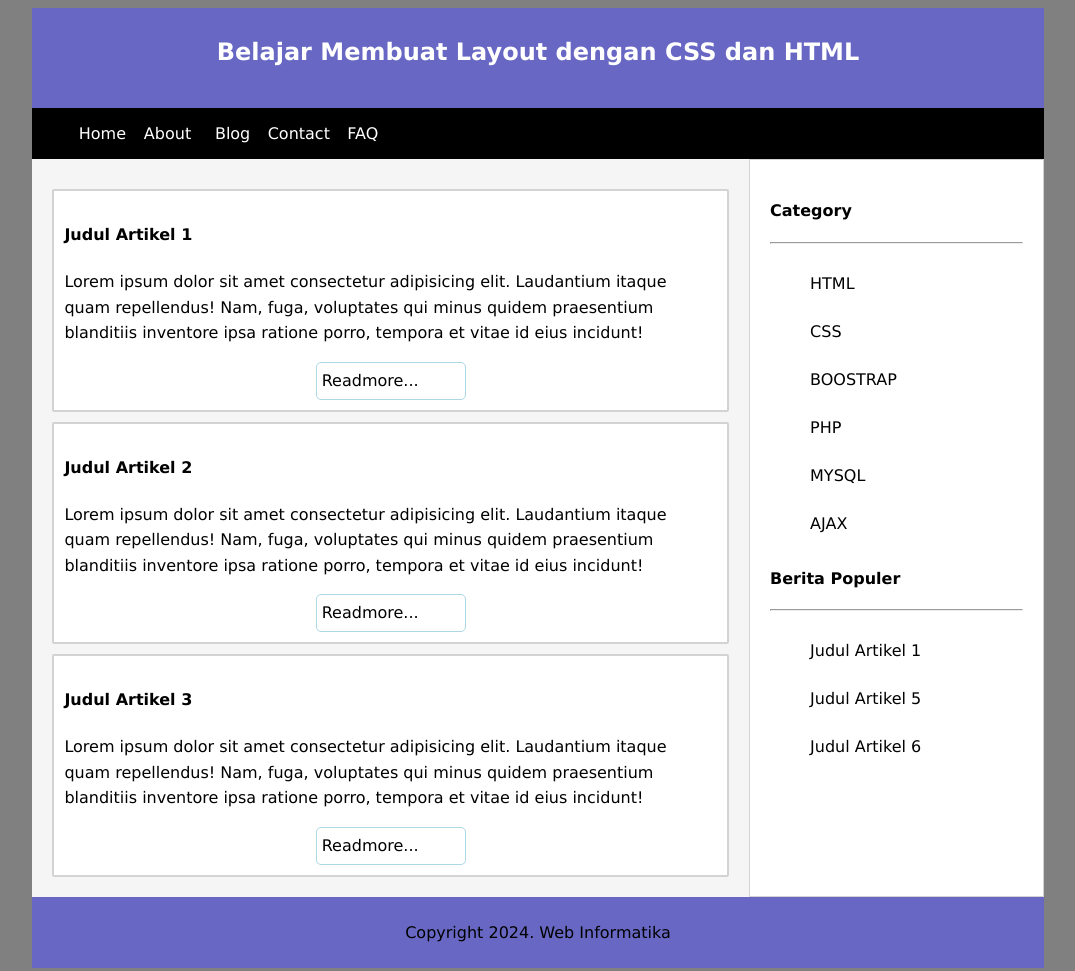
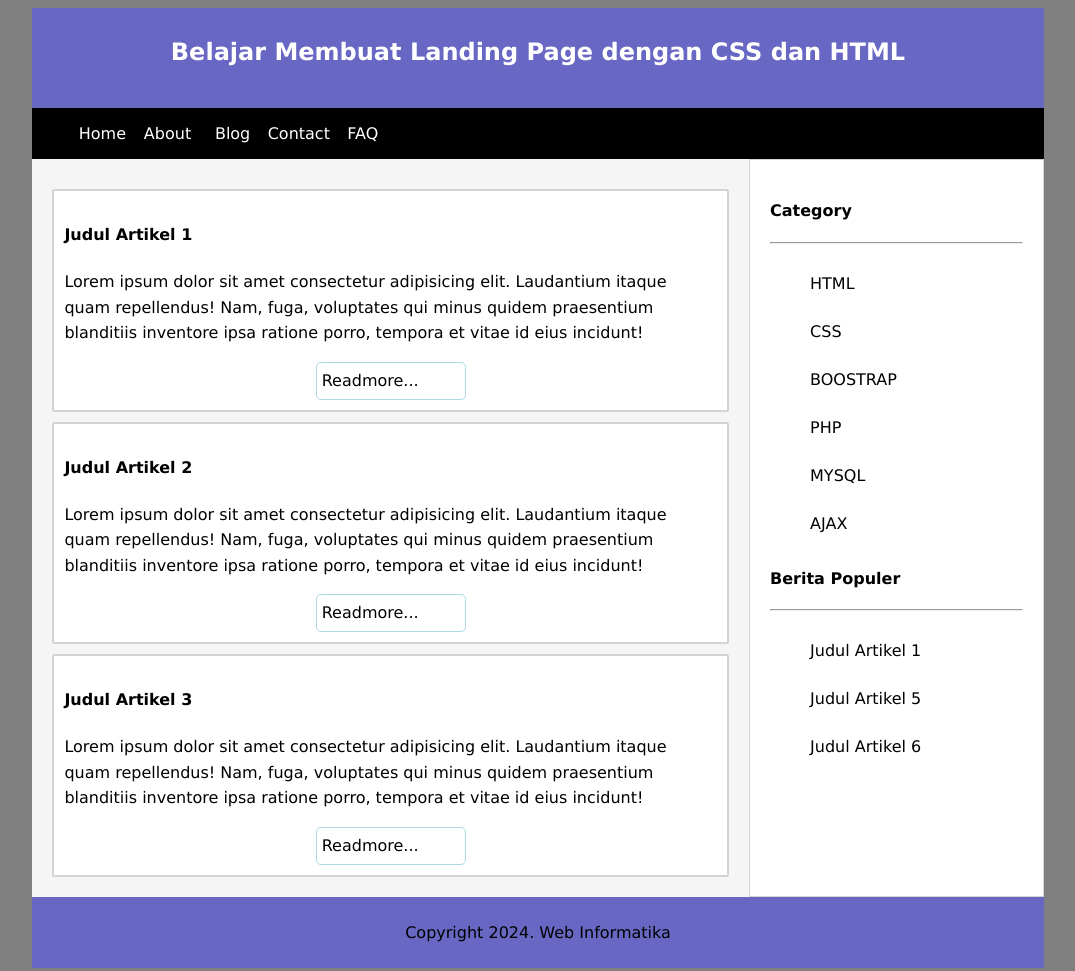
Before and after one commit to bgus17/Landing-Page, a plain HTML site: page index.html in a window 1280 px wide. Shown: the whole page, without its empty margins (102-1177 px from the left). Drawn offline with Linux system fonts and the light colour scheme.

Commit message:
mengubah header h2

```diff
--- a/index.html
+++ b/index.html
@@ -8,7 +8,7 @@
 </head>
 <body>
     <div class="header">
-        <h2>Belajar Membuat Layout dengan CSS dan HTML</h2>
+        <h2>Belajar Membuat Landing Page dengan CSS dan HTML</h2>
     </div>
 
     <div class="nav">
```
